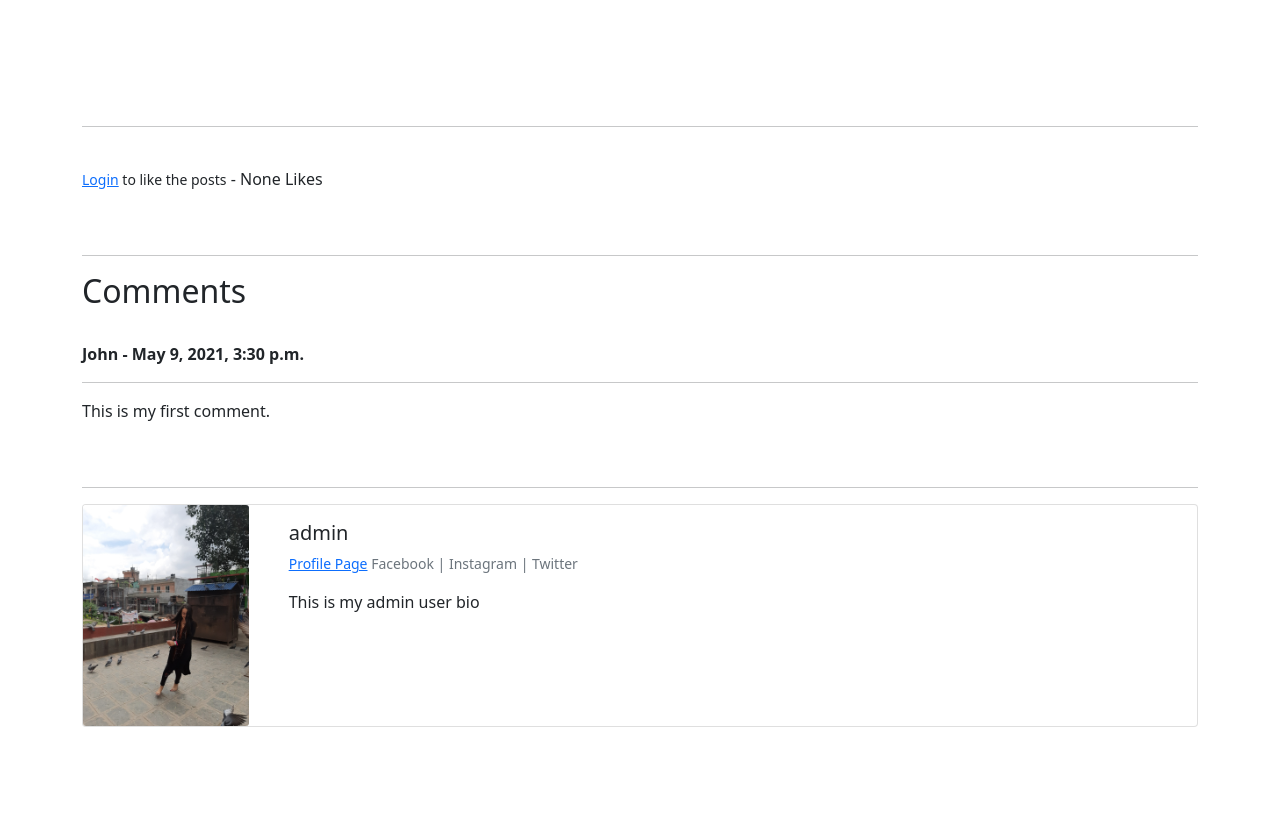
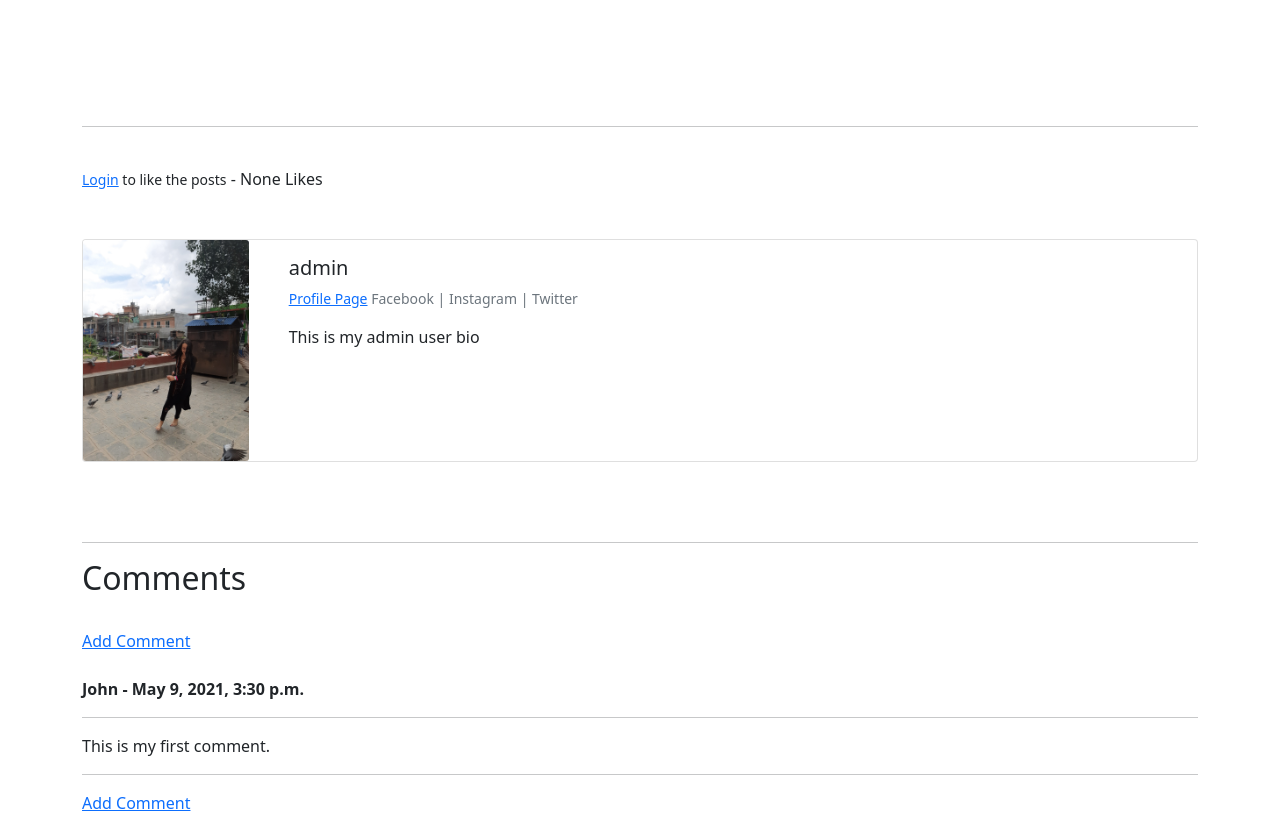
Before and after one commit to iSabbuGiri/Blog, a Django app: page /article/13 in a window 1280 px wide. Shown: the part 471-1286 px from the top of the page. Before the commit the page ends 1198 px from the top, so only its background shows below. Run offline with Django 3.2, Linux system fonts and the light colour scheme; data comes from the database, SQL or seed files in the repository; both versions use the stored data as it was after the commit; some libraries are stand-ins or nearby versions.

Commit message:
post comments

```diff
--- a/theblog/forms.py
+++ b/theblog/forms.py
@@ -1,5 +1,5 @@
 from django import forms
-from .models import Post, Category
+from .models import Post, Category, Comment
 
 choices = Category.objects.all().values_list('name', 'name')
 
@@ -36,3 +36,15 @@ class EditForm(forms.ModelForm):
             'body': forms.Textarea(attrs={'class': 'form-control'}),
             'snippets': forms.Textarea(attrs={'class': 'form-control'})
         }
+
+class CommentForm(forms.ModelForm):
+    class Meta:
+        model = Comment
+        fields = ( 'name', 'body')
+
+        widgets = {
+            'name': forms.TextInput(attrs={'class': 'form-control'}),
+
+            'body': forms.Textarea(attrs={'class': 'form-control'}),
+
+        }
--- a/theblog/templates/article_details.html
+++ b/theblog/templates/article_details.html
@@ -45,29 +45,7 @@
    {% endif %}
        - {{total_likes}} Likes
  </form>
-
- <br/><br/>
- <hr>
- <h2>Comments</h2>
- <br/>
-
- {% if not post.comments.all %}
-      No Comments Yet.. <a href="">Add some</a>
-      <br/><br/>
-{% else %}
-      {% for comment in post.comments.all %}
-      <strong>
-         {{ comment.name }} -
-         {{ comment.date_added }}
-      </strong>
-      <br/>
-      <hr>
-      {{ comment.body }}
-      <br/><br/> <br/>
-      <hr>
-      {% endfor %}
-{% endif %}
-
+<br/><br/>
  <div class="card mb-3">
    <div class="row no-gutters">
      <div class="col-md-2">
@@ -102,6 +80,30 @@
    </div>
  </div>
 
+ <br/><br/>
+ <hr>
+ <h2>Comments</h2>
+ <br/>
+
+ {% if not post.comments.all %}
+      No Comments Yet.. <a href="">Add some</a>
+      <br/><br/>
+{% else %}
+<a href="{% url 'add_comment' post.pk %}">Add Comment</a>
+<br/><br/>
+      {% for comment in post.comments.all %}
+      <strong>
+         {{ comment.name }} -
+         {{ comment.date_added }}
+      </strong>
+      <br/>
+      <hr>
+      {{ comment.body }}
+      <br/>
+      <hr>
+      {% endfor %}
+      <a href="{% url 'add_comment' post.pk %}">Add Comment</a>
+{% endif %}
 
 
 
--- a/theblog/urls.py
+++ b/theblog/urls.py
@@ -1,7 +1,7 @@
 
 from django.urls import path
 #from . import views
-from .views import HomeView, ArticleDetailView, AddPostView, UpdatePostView, DeletePostView, AddCategoryView, CategoryView, CategoryListView,LikeView
+from .views import HomeView, ArticleDetailView, AddPostView, UpdatePostView, DeletePostView, AddCategoryView, CategoryView, CategoryListView,LikeView,AddCommentView
 urlpatterns = [
     #path('', views.home, name="home"),
     path('', HomeView.as_view(), name="home"),
@@ -13,5 +13,6 @@ urlpatterns = [
     path('category/<str:cats>/', CategoryView, name='category'),
     path('category_list/', CategoryListView, name='category-list'),
     path('like/<int:pk>', LikeView, name='like_post'),
+    path('article/<int:pk>/comment/', AddCommentView.as_view(), name="add_comment"),
 
 ]
--- a/theblog/views.py
+++ b/theblog/views.py
@@ -1,7 +1,7 @@
 from django.shortcuts import render, get_object_or_404
 from django.views.generic import ListView, DetailView, CreateView, UpdateView, DeleteView
-from .models import Post, Category
-from .forms import PostForm, EditForm
+from .models import Post, Category, Comment
+from .forms import PostForm, EditForm, CommentForm
 from django.urls import reverse_lazy
 from django.urls import reverse
 from django.http import HttpResponseRedirect
@@ -75,8 +75,23 @@ class AddPostView(CreateView):
    # fields = '__all__'
     #fields = ('title', 'body')
 
+class AddCommentView(CreateView):
+    model = Comment
+    form_class = CommentForm
+    template_name = 'add_comment.html'
+    #fields = '__all__'
+    #fields = ('post', 'name', 'body')
 
-    ordering = ['published_date']
+    def form_valid(self, form):
+        form.instance.post_id = self.kwargs['pk']
+        return super().form_valid(form)
+
+
+    success_url = reverse_lazy('home')
+
+
+
+
 
 class AddCategoryView(CreateView):
     model = Category
```
Also changed, not shown: theblog/templates/add_comment.html (added, +25 -0 lines), db.sqlite3.
